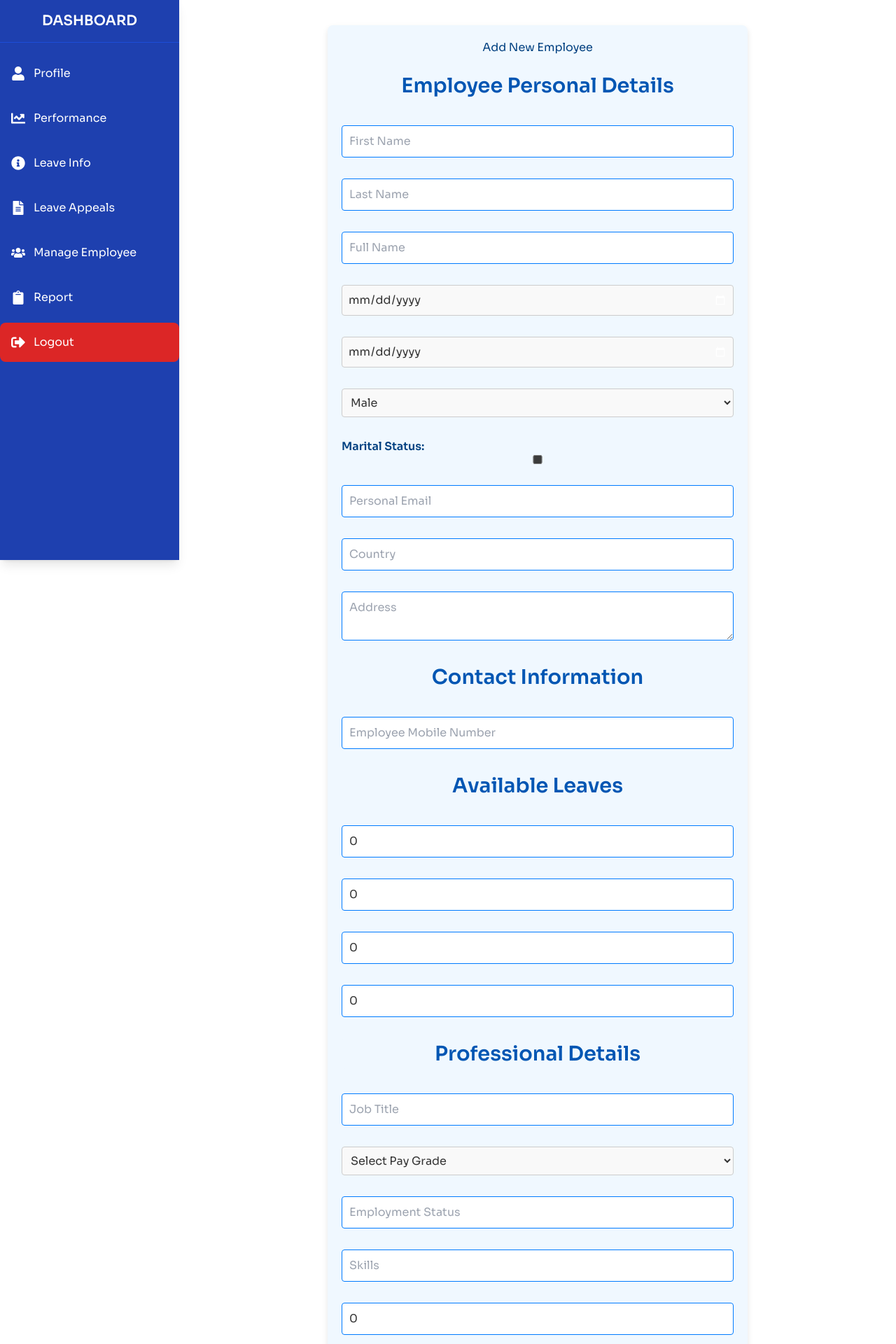
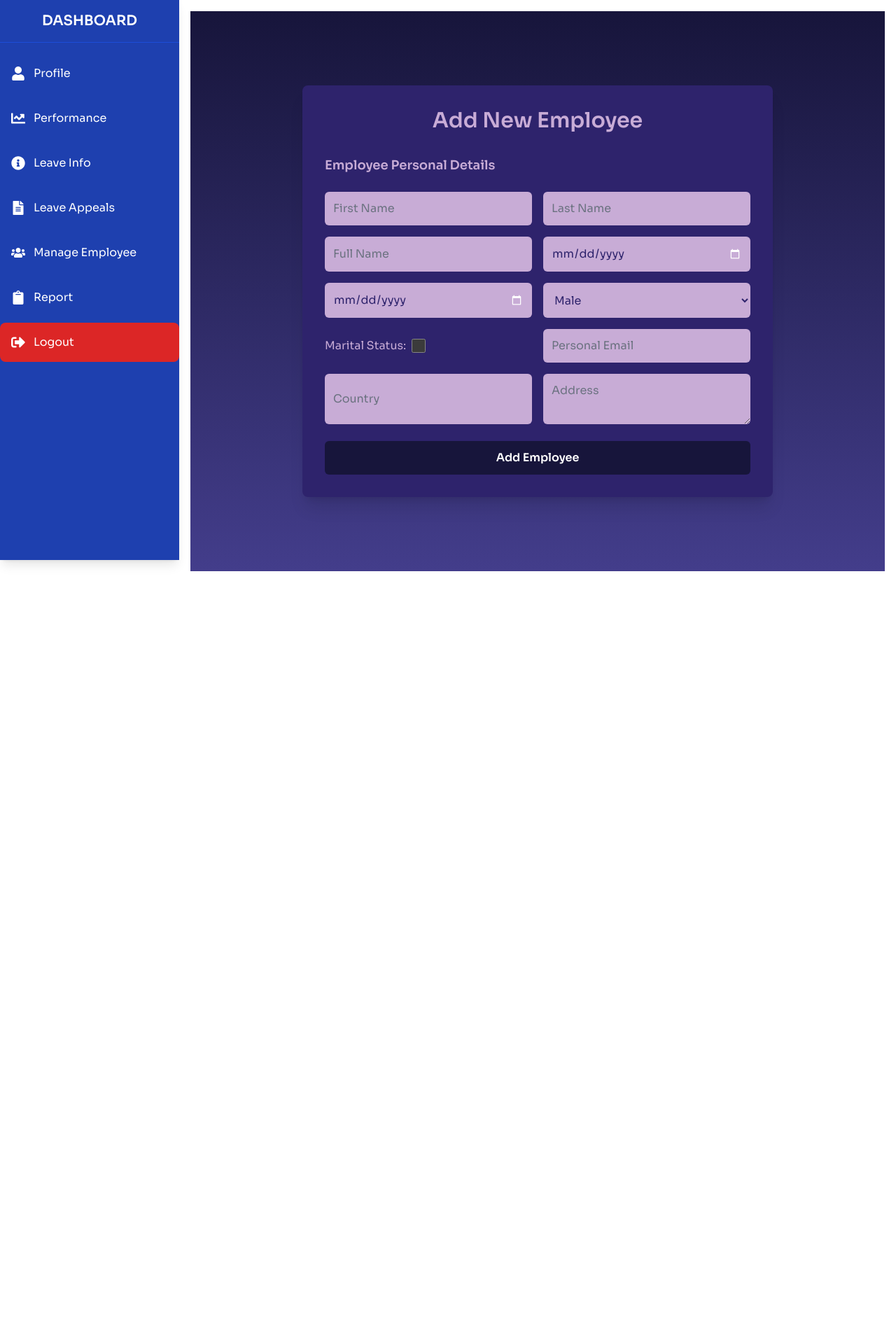
Before and after one commit to NesanduGMS/HRMS, a React (Create React App) app in the folder client/: page /dashboard/addemployee in a window 1280 px wide. Shown: the top 1920 px of the page at 70% size. After the commit the page ends 832 px from the top, so only its background shows below. Built offline with nearby package versions, Linux system fonts and the light colour scheme.

Commit message:
add tailwind code

```diff
--- a/client/src/pages/AddEmployeePage.css
+++ /dev/null
@@ -1,71 +0,0 @@
-.add-employee-container {
-  max-width: 600px;
-  margin: 20px auto;
-  padding: 20px;
-  border-radius: 8px;
-  background-color: #f0f8ff; /* Light blue background */
-  box-shadow: 0 4px 8px rgba(0, 0, 0, 0.1);
-}
-
-.form-title {
-  text-align: center;
-  color: #004080; /* Darker blue for title */
-  margin-bottom: 20px;
-}
-
-.employee-form {
-  display: flex;
-  flex-direction: column;
-}
-
-.form-input {
-  padding: 10px;
-  margin-bottom: 15px;
-  border: 1px solid #007bff; /* Blue border */
-  border-radius: 4px;
-  font-size: 16px;
-  background-color: #ffffff; /* White background for inputs */
-  color: #333; /* Dark text color */
-}
-
-.form-input:focus {
-  border-color: #0056b3; /* Darker blue on focus */
-  outline: none;
-}
-
-.form-label {
-  margin-bottom: 5px;
-  color: #004080; /* Darker blue for label */
-  font-weight: bold;
-}
-
-.marital-status-label {
-  margin-bottom: 15px;
-  color: #004080; /* Darker blue for label */
-}
-
-.submit-button {
-  padding: 10px;
-  background-color: #007bff; /* Blue button */
-  color: white;
-  border: none;
-  border-radius: 4px;
-  font-size: 16px;
-  cursor: pointer;
-  transition: background-color 0.3s ease;
-}
-
-.submit-button:hover {
-  background-color: #0056b3; /* Darker blue on hover */
-}
-
-.section-title {
-  font-size: 1.8rem; /* Make the text larger */
-  font-weight: bold; /* Bold text */
-  color: #0056b3; /* Highlight color */
-  background-color: #f0f8ff; /* Light background for emphasis */
-  padding: 10px;
-  text-align: center; /* Center the title */
-  border-radius: 5px; /* Rounded corners */
-  margin-bottom: 20px;
-}
--- a/client/src/pages/AddEmployeePage.jsx
+++ b/client/src/pages/AddEmployeePage.jsx
@@ -1,11 +1,9 @@
 import React, { useState } from 'react';
 import axios from 'axios';
-import './AddEmployeePage.css';
 
 const AddEmployeePage = () => {
   const [employeeDetails, setEmployeeDetails] = useState({
     employee: {
-      //Employee_Id: '',
       First_Name: '',
       Last_Name: '',
       Full_Name: '',
@@ -28,7 +26,7 @@ const AddEmployeePage = () => {
     },
     professionalDetails: {
       Job_Title: '',
-      Pay_Grade: '', // ENUM options will be shown in the select input
+      Pay_Grade: '',
       Employment_Status: '',
       Skills: '',
       Basic_Salary: 0,
@@ -80,7 +78,10 @@ const AddEmployeePage = () => {
     e.preventDefault();
 
     try {
-      const response = await axios.post('http://localhost:3005/api/employees/addEmployeeDetails', employeeDetails);
+      const response = await axios.post(
+        'http://localhost:3005/api/employees/addEmployeeDetails',
+        employeeDetails
+      );
       const { message, Employee_Id } = response.data;
       alert(`${message} The new Employee ID is ${Employee_Id}`);
     } catch (error) {
@@ -88,114 +89,112 @@ const AddEmployeePage = () => {
     }
   };
 
-
   return (
-    <div className="add-employee-container">
-      <h2 className="form-title">Add New Employee</h2>
-      <form className="employee-form" onSubmit={handleSubmit}>
-        {/* Employee Personal Details */}
-        <h3 className="section-title">Employee Personal Details</h3>
-        {/* <input className="form-input" name="Employee_Id" value={employeeDetails.employee.Employee_Id} onChange={handleChange} placeholder="Employee ID" required /> */}
-        <input className="form-input" name="First_Name" value={employeeDetails.employee.First_Name} onChange={handleChange} placeholder="First Name" required />
-        <input className="form-input" name="Last_Name" value={employeeDetails.employee.Last_Name} onChange={handleChange} placeholder="Last Name" required />
-        <input className="form-input" name="Full_Name" value={employeeDetails.employee.Full_Name} onChange={handleChange} placeholder="Full Name" required />
-        <input className="form-input" name="Recruitment_Date" type="date" value={employeeDetails.employee.Recruitment_Date} onChange={handleChange} />
-        <input className="form-input" name="Date_Of_Birth" type="date" value={employeeDetails.employee.Date_Of_Birth} onChange={handleChange} required />
-        <select className="form-input" name="Gender" value={employeeDetails.employee.Gender} onChange={handleChange}>
+    <div className="min-h-screen flex items-center justify-center bg-gradient-to-b from-[#17153B] to-[#433D8B] p-4">
+      <div className="max-w-2xl w-full bg-[#2E236C] rounded-lg shadow-xl p-8">
+        <h2 className="text-3xl font-bold text-[#C8ACD6] text-center mb-8">Add New Employee</h2>
+        <form className="space-y-6" onSubmit={handleSubmit}>
+          <h3 className="text-lg font-semibold text-[#C8ACD6] mb-4">Employee Personal Details</h3>
+          <div className="grid grid-cols-1 md:grid-cols-2 gap-4">
+            <input
+              className="w-full p-3 rounded-md border-none focus:ring-2 focus:ring-[#17153B] text-[#2E236C] placeholder-gray-500 bg-[#C8ACD6]"
+              name="First_Name"
+              value={employeeDetails.employee.First_Name}
+              onChange={handleChange}
+              placeholder="First Name"
+              required
+            />
+            <input
+              className="w-full p-3 rounded-md border-none focus:ring-2 focus:ring-[#17153B] text-[#2E236C] placeholder-gray-500 bg-[#C8ACD6]"
+              name="Last_Name"
+              value={employeeDetails.employee.Last_Name}
+              onChange={handleChange}
+              placeholder="Last Name"
+              required
+            />
+            <input
+              className="w-full p-3 rounded-md border-none focus:ring-2 focus:ring-[#17153B] text-[#2E236C] placeholder-gray-500 bg-[#C8ACD6]"
+              name="Full_Name"
+              value={employeeDetails.employee.Full_Name}
+              onChange={handleChange}
+              placeholder="Full Name"
+              required
+            />
+            <input
+              className="w-full p-3 rounded-md border-none focus:ring-2 focus:ring-[#17153B] text-[#2E236C] placeholder-gray-500 bg-[#C8ACD6]"
+              type="date"
+              name="Recruitment_Date"
+              value={employeeDetails.employee.Recruitment_Date}
+              onChange={handleChange}
+            />
+            <input
+              className="w-full p-3 rounded-md border-none focus:ring-2 focus:ring-[#17153B] text-[#2E236C] placeholder-gray-500 bg-[#C8ACD6]"
+              type="date"
+              name="Date_Of_Birth"
+              value={employeeDetails.employee.Date_Of_Birth}
+              onChange={handleChange}
+              required
+            />
+            <select
+              className="w-full p-3 rounded-md border-none focus:ring-2 focus:ring-[#17153B] text-[#2E236C] placeholder-gray-500 bg-[#C8ACD6]"
+              name="Gender"
+              value={employeeDetails.employee.Gender}
+              onChange={handleChange}
+            >
               <option value="Male">Male</option>
               <option value="Female">Female</option>
               <option value="Other">Other</option>
             </select>
-        <label className="marital-status-label">
-          Marital Status:
+            <label className="flex items-center space-x-2 text-[#C8ACD6]">
+              <span>Marital Status:</span>
               <input
                 type="checkbox"
                 name="Marital_Status"
                 checked={employeeDetails.employee.Marital_Status}
-            onChange={() => setEmployeeDetails((prevDetails) => ({
+                onChange={() =>
+                  setEmployeeDetails((prevDetails) => ({
                     ...prevDetails,
                     employee: {
                       ...prevDetails.employee,
                       Marital_Status: !prevDetails.employee.Marital_Status,
                     },
-            }))}
+                  }))
+                }
+                className="form-checkbox h-5 w-5 text-[#17153B] border-none"
               />
             </label>
-        <input className="form-input" name="Personal_Email" value={employeeDetails.employee.Personal_Email} onChange={handleChange} placeholder="Personal Email" />
-        <input className="form-input" name="Country" value={employeeDetails.employee.Country} onChange={handleChange} placeholder="Country" required />
-        <textarea className="form-input" name="Address" value={employeeDetails.employee.Address} onChange={handleChange} placeholder="Address" required />
-
-        {/* Contact Info */}
-        <h3 className="section-title">Contact Information</h3>
-        <input className="form-input" name="contactInfo.Employee_Mobile_Number" value={employeeDetails.contactInfo.Employee_Mobile_Number} onChange={handleChange} placeholder="Employee Mobile Number" required />
-
-        {/* Available Leaves */}
-        <h3 className="section-title">Available Leaves</h3>
-        <input className="form-input" name="availableLeaves.Annual_Leaves" type="number" value={employeeDetails.availableLeaves.Annual_Leaves} onChange={handleChange} placeholder="Annual Leaves" required />
-        <input className="form-input" name="availableLeaves.Casual_Leaves" type="number" value={employeeDetails.availableLeaves.Casual_Leaves} onChange={handleChange} placeholder="Casual Leaves" required />
-        <input className="form-input" name="availableLeaves.Maternity_Leaves" type="number" value={employeeDetails.availableLeaves.Maternity_Leaves} onChange={handleChange} placeholder="Maternity Leaves" required />
-        <input className="form-input" name="availableLeaves.No_Pay_Leaves" type="number" value={employeeDetails.availableLeaves.No_Pay_Leaves} onChange={handleChange} placeholder="No Pay Leaves" required />
-
-        {/* Professional Details */}
-        <h3 className="section-title">Professional Details</h3>
-        <input className="form-input" name="professionalDetails.Job_Title" value={employeeDetails.professionalDetails.Job_Title} onChange={handleChange} placeholder="Job Title" required />
-
-        {/* Pay Grade selection with ENUM values */}
-        <select className="form-input" name="professionalDetails.Pay_Grade" value={employeeDetails.professionalDetails.Pay_Grade} onChange={handleChange} required>
-          <option value="">Select Pay Grade</option>
-          <option value="L1">L1</option>
-          <option value="L2">L2</option>
-          <option value="L3">L3</option>
-          <option value="L4">L4</option>
-          <option value="L5">L5</option>
-          <option value="L6">L6</option>
-          <option value="L7">L7</option>
-          <option value="L8">L8</option>
-          <option value="L9">L9</option>
-          <option value="L10">L10</option>
-          <option value="L11">L11</option>
-          <option value="L12">L12</option>
-        </select>
-
-        <input className="form-input" name="professionalDetails.Employment_Status" value={employeeDetails.professionalDetails.Employment_Status} onChange={handleChange} placeholder="Employment Status" required />
-        <input className="form-input" name="professionalDetails.Skills" value={employeeDetails.professionalDetails.Skills} onChange={handleChange} placeholder="Skills" required />
-        <input className="form-input" name="professionalDetails.Basic_Salary" type="number" value={employeeDetails.professionalDetails.Basic_Salary} onChange={handleChange} placeholder="Basic Salary" required />
-        <input className="form-input" name="professionalDetails.Section_Id" value={employeeDetails.professionalDetails.Section_Id} onChange={handleChange} placeholder="Section ID" required />
-        <label className="availability-status-label">
-          Availability Status:
             <input
-            type="checkbox"
-            name="Availability_Status"
-            checked={employeeDetails.professionalDetails.Availability_Status}
-            onChange={() => setEmployeeDetails((prevDetails) => ({
-              ...prevDetails,
-              professionalDetails: {
-                ...prevDetails.professionalDetails,
-                Availability_Status: !prevDetails.professionalDetails.Availability_Status,
-              },
-            }))}
+              className="w-full p-3 rounded-md border-none focus:ring-2 focus:ring-[#17153B] text-[#2E236C] placeholder-gray-500 bg-[#C8ACD6]"
+              name="Personal_Email"
+              value={employeeDetails.employee.Personal_Email}
+              onChange={handleChange}
+              placeholder="Personal Email"
             />
-        </label>
-        <input className="form-input" name="professionalDetails.Company_Work_Mail" value={employeeDetails.professionalDetails.Company_Work_Mail} onChange={handleChange} placeholder="Company Work Email" required />
-
-        {/* Past Job Position */}
-        <h3 className="section-title">Past Job Position</h3>
-        <input className="form-input" name="pastJobPosition.Job_Title" value={employeeDetails.pastJobPosition.Job_Title} onChange={handleChange} placeholder="Job Title" required />
-        <input className="form-input" name="pastJobPosition.Time_Period_Years" type="number" value={employeeDetails.pastJobPosition.Time_Period_Years} onChange={handleChange} placeholder="Time Period (Years)" required />
-        <input className="form-input" name="pastJobPosition.Rating_Performance" type="number" value={employeeDetails.pastJobPosition.Rating_Performance} onChange={handleChange} placeholder="Rating Performance" required />
-
-        {/* Emergency Info */}
-        <h3 className="section-title">Emergency Information</h3>
-        <input className="form-input" name="emergencyInfo.Dependant_Mobile_Number" value={employeeDetails.emergencyInfo.Dependant_Mobile_Number} onChange={handleChange} placeholder="Dependent Mobile Number" />
-        <input className="form-input" name="emergencyInfo.Dependant_Name" value={employeeDetails.emergencyInfo.Dependant_Name} onChange={handleChange} placeholder="Dependent Name" />
-        <input className="form-input" name="emergencyInfo.Dependant_Address" value={employeeDetails.emergencyInfo.Dependant_Address} onChange={handleChange} placeholder="Dependent Address" />
-
-        {/* Supervisor Details */}
-        <h3 className="section-title">Supervisor Details</h3>
-        <input className="form-input" name="supervisorDetails.Supervisor_Id" value={employeeDetails.supervisorDetails.Supervisor_Id} onChange={handleChange} placeholder="Supervisor ID" required />
-
-        <button type="submit" className="submit-button">Add Employee</button>
+            <input
+              className="w-full p-3 rounded-md border-none focus:ring-2 focus:ring-[#17153B] text-[#2E236C] placeholder-gray-500 bg-[#C8ACD6]"
+              name="Country"
+              value={employeeDetails.employee.Country}
+              onChange={handleChange}
+              placeholder="Country"
+              required
+            />
+            <textarea
+              className="w-full p-3 rounded-md border-none focus:ring-2 focus:ring-[#17153B] text-[#2E236C] placeholder-gray-500 bg-[#C8ACD6]"
+              name="Address"
+              value={employeeDetails.employee.Address}
+              onChange={handleChange}
+              placeholder="Address"
+              required
+            />
+          </div>
+          <button
+            type="submit"
+            className="w-full py-3 bg-[#17153B] hover:bg-[#433D8B] text-white rounded-md font-semibold transition-colors"
+          >
+            Add Employee
+          </button>
         </form>
+      </div>
     </div>
   );
 };
--- a/client/src/pages/reports/CustomFields.jsx
+++ b/client/src/pages/reports/CustomFields.jsx
@@ -87,7 +87,7 @@ const CareerProgressionReport = () => {
   };
 
   return (
-    <div className="flex items-center justify-center bg-gradient-to-r from-[#17153B] to-[#433D8B]">
+    <div className="flex items-center justify-center min-h-screen bg-gradient-to-r from-[#17153B] to-[#433D8B]">
       <div className="container mx-auto p-6 max-w-md relative bg-white rounded-lg shadow-lg">
         <h2 className="text-4xl font-bold mb-6 text-center text-[#17153B]">Career Progression Report</h2>
 
```
Also changed, not shown: client/src/pages/Leaveappeal.jsx (+19 -19 lines), client/src/pages/Leaveinfo.jsx (+26 -52 lines), client/src/pages/Manageemployee.jsx (+18 -21 lines), client/src/pages/Performance.jsx (+13 -27 lines). Lines whose indentation alone changed are shown as unchanged.
